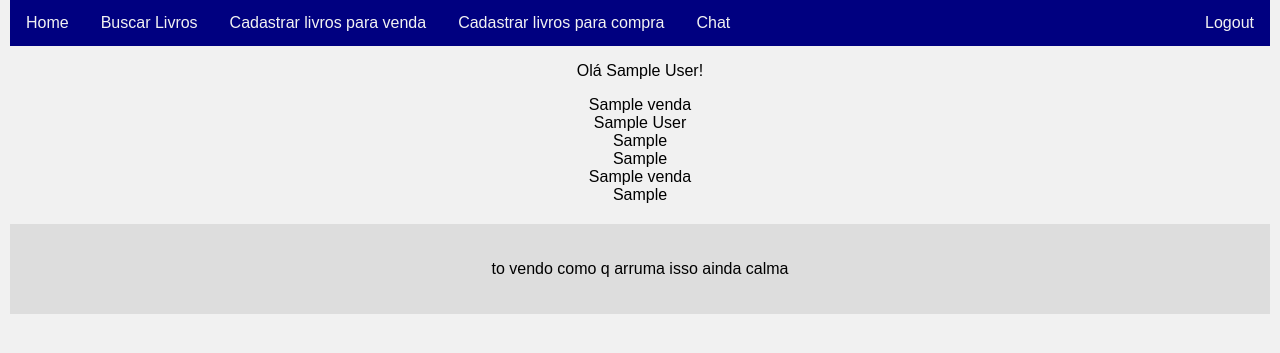
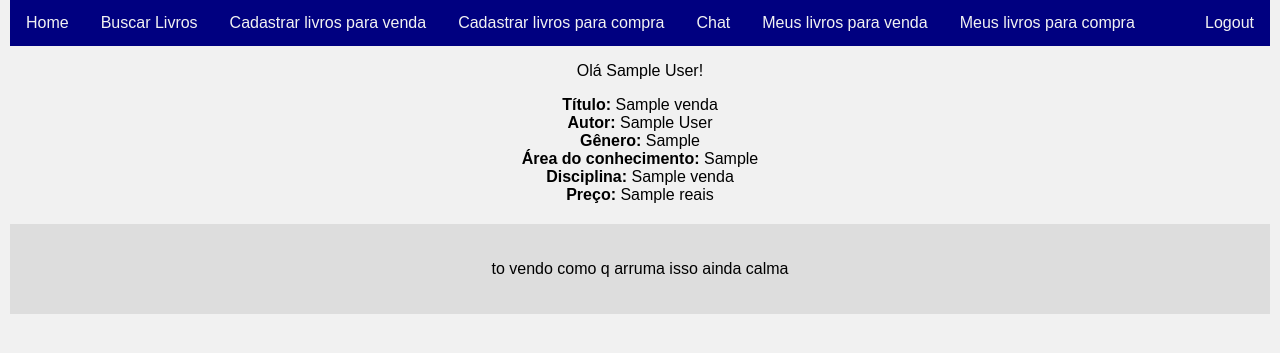
Before and after one commit to gabrielsb10/site_final_livrusp, a Django app: page /meus_livros_para_venda/ in a window 1280 px wide. Shown: the part 100-453 px from the top of the page. Run offline with Django 3.2, Linux system fonts and the light colour scheme; a user stored in the database is signed in; tables that the repository leaves empty hold one stand-in row (values such as "Sample post").

Commit message:
adicionadas as paginas de meus livros compra e venda

```diff
--- a/livrusp/templates/layout.html
+++ b/livrusp/templates/layout.html
@@ -25,6 +25,8 @@
     {% block nav-venda %}<a href="{% url 'cad_venda' %}">Cadastrar livros para venda</a>{% endblock %}
     {% block nav-compra %}<a href="{% url 'cad_compra' %}">Cadastrar livros para compra</a>{% endblock %}
     {% block nav-chat %}<a href="{% url 'chat' %}">Chat</a>{% endblock %}
+    {% block nav-meusvenda %}<a href="{% url 'meus_livros_venda' %}">Meus livros para venda</a>{% endblock %}
+    {% block nav-meuscompra %}<a href="{% url 'meus_livros_compra' %}">Meus livros para compra</a>{% endblock %}
     {% block nav-logout %}<a href="{% url 'logout' %}" style="float: right">Logout</a>{% endblock %}
   </div>
 
--- a/livrusp/templates/meus_livros_venda.html
+++ b/livrusp/templates/meus_livros_venda.html
@@ -13,12 +13,12 @@
 {% for livro in meus_livros_venda %}
 
 <p>
-    {{livro.title}} <br>
-    {{livro.author}}<br>
-    {{livro.genre}}<br>
-    {{livro.field}}<br>
-    {{livro.subject}}<br>
-    {{livro.price}}
+    <b>Título:</b> {{livro.title}}<br>
+    <b>Autor:</b> {{livro.author}}<br>
+    <b>Gênero:</b> {{livro.genre}}<br>
+    <b>Área do conhecimento:</b> {{livro.field}}<br>
+    <b>Disciplina:</b> {{livro.subject}}<br>
+    <b>Preço:</b> {{livro.price}} reais
 </p>
 {% empty %}
 <p>Você ainda não cadastrou nenhum livro para venda.</p>
--- a/livrusp/templates/registration/register.html
+++ b/livrusp/templates/registration/register.html
@@ -18,19 +18,19 @@
             <div class="input-group-append">
               <span class="input-group-text"><i class="fas fa-user"></i></span>
             </div>
-            <input name="name" type="text" placeholder="Nome completo" required>
+            <b>Nome completo:</b> <input name="name" type="text" placeholder="Nome completo" required>
           </div>
           <div class="input-group mb-3">
             <div class="input-group-append">
               <span class="input-group-text"><i class="fas fa-user"></i></span>
             </div>
-            <input name="username" type="text" required>
+            <b>Usuário:</b> <input name="username" type="text" required>
           </div>
           <div class="input-group mb-3">
             <div class="input-group-append">
               <span class="input-group-text"><i class="fas fa-user"></i></span>
             </div>
-            <input name="campus" type="text" required>
+            <b>Campus:</b> <input name="campus" type="text" required>
           </div>
           <div class="input-group mb-2">
             <div class="input-group-append">
```
Also changed, not shown: livrusp/templates/meus_livros_compra.html (+5 -5 lines).
